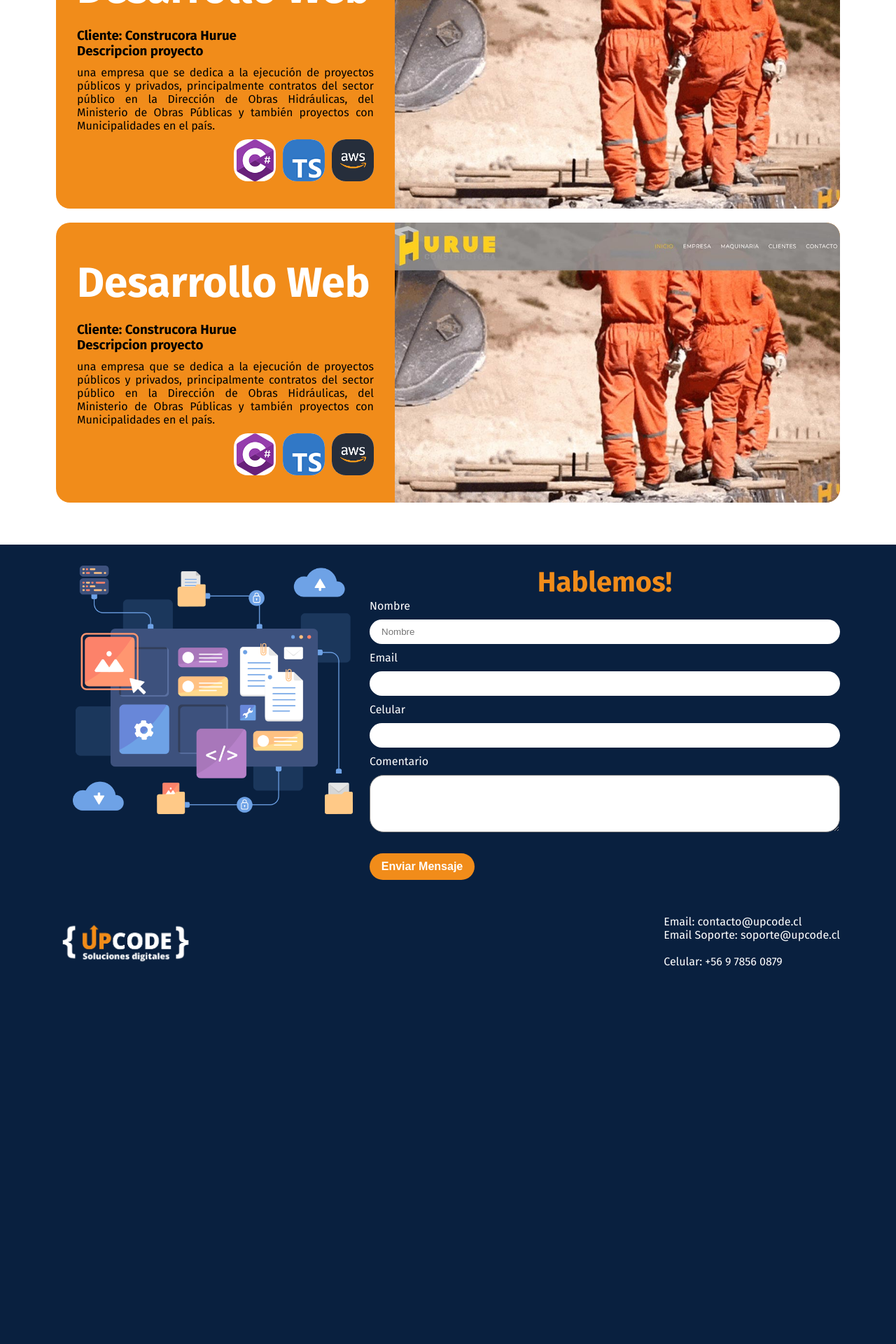
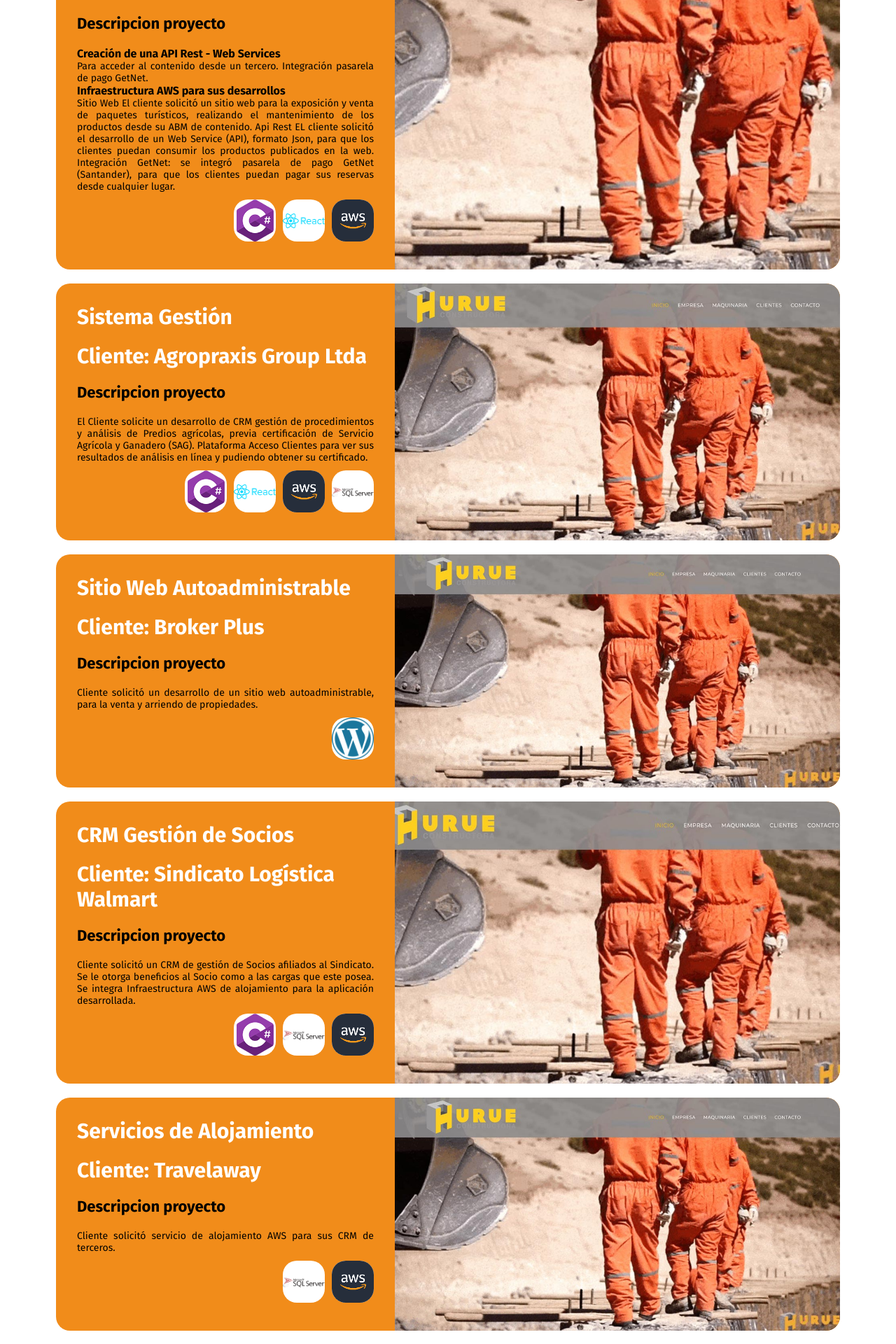
Before and after one commit to xngar/sitio-web-upcode-2024, a React (Create React App) app: page / in a window 1280 px wide. Shown: the part 2880-4800 px from the top of the page at 70% size. Before the commit the page ends 4417 px from the top, so only its background shows below. Built offline with nearby package versions, Linux system fonts and the light colour scheme.

Commit message:
agregando proyectos

```diff
--- a/src/Components/Proyectos/Proyectos.css
+++ b/src/Components/Proyectos/Proyectos.css
@@ -8,7 +8,7 @@
     background-color: var(--colorNaranja);
     border-radius: 20px;
     overflow: hidden;
-    height: 400px;
+    height: fit-content;
     margin-bottom: 20px;
 
 }
@@ -18,7 +18,7 @@
 
     font-size: 60px;
     color:var(--colorNaranja);
-    padding-top: 20px;
+    padding-top: -20px;
     margin-bottom: 20px;
 
 
@@ -36,6 +36,17 @@
 .proyecto-detalle div h2{
     color:white;
     margin-bottom: 20px;
+    font-size: 30px;
+}
+
+.titulo-descripcion{
+    font-size: 22px !important;
+    margin-bottom: 20px !important;
+}
+
+
+.proyecto-detalle div h3{
+    font-size: 16px;
 }
 
 .proyecto-detalle div h3:nth-child(3){
@@ -44,6 +55,7 @@
 
 .proyecto-detalle div p{
     text-align: justify;
+    font-size:14px;
 }
 
 .proyecto-imagen{
--- a/src/Components/Proyectos/Proyectos.jsx
+++ b/src/Components/Proyectos/Proyectos.jsx
@@ -4,33 +4,50 @@ import ImaProy1 from "../../image/imagen-proyecto.jpg";
 import NET from "../../image/csharp.png";
 import TYPES from "../../image/types.png";
 import CLOUD from "../../image/aws.png";
+import AMAZON from "../../image/amazon.png"
+import SQL from "../../image/sql-server.png"
+import REACT from "../../image/react.png"
+import WP from "../../image/WP.png"
 
-
-const Proyectos = ({motion}) => {
+const Proyectos = ({ motion }) => {
   return (
     <div className="proyectos" id="Proyectos">
       <div>
         <h2>Proyectos</h2>
       </div>
       {/* Estructura de cada proyecto */}
+
+
+
+
+      {/* CARD 1 */}
       <motion.div
-      initial={{opacity:0,x:50}}
-      whileInView={{opacity:1, x:0}}
-      transition={{duration:1}}
-
-      className="proyecto">
+        initial={{ opacity: 0, x: 50 }}
+        whileInView={{ opacity: 1, x: 0 }}
+        transition={{ duration: 1 }}
+        className="proyecto"
+      >
         <div className="proyecto-detalle">
           <div>
-            <h2>Desarrollo Web</h2>
-            <h3>
-              Cliente: <span>Construcora Hurue</span>
-            </h3>
-            <h3>Descripcion proyecto</h3>
+            <h2>Sitio Web - Autoadministrable</h2>
+            <h2>
+              Cliente: <span>Turisclub</span>
+            </h2>
+            <h3 className="titulo-descripcion">Descripcion proyecto</h3>
             <p>
-              una empresa que se dedica a la ejecución de proyectos públicos y
-              privados, principalmente contratos del sector público en la
-              Dirección de Obras Hidráulicas, del Ministerio de Obras Públicas y
-              también proyectos con Municipalidades en el país.{" "}
+              <h3>Creación de una API Rest - Web Services</h3>
+              Para acceder al contenido desde un
+              tercero. Integración pasarela de pago GetNet.
+
+              <h3>Infraestructura AWS para sus desarrollos</h3>
+              Sitio Web El cliente solicitó un sitio web
+              para la exposición y venta de paquetes turísticos, realizando el
+              mantenimiento de los productos desde su ABM de contenido. Api Rest
+              EL cliente solicitó el desarrollo de un Web Service (API), formato
+              Json, para que los clientes puedan consumir los productos
+              publicados en la web. Integración GetNet: se integró pasarela de
+              pago GetNet (Santander), para que los clientes puedan pagar sus
+              reservas desde cualquier lugar.
             </p>
           </div>
           <div className="tecnologias">
@@ -38,7 +55,7 @@ const Proyectos = ({motion}) => {
               <img src={NET} />
             </div>
             <div className="tec1">
-              <img src={TYPES} />
+              <img src={REACT} />
             </div>
             <div className="tec1">
               <img src={CLOUD} />
@@ -50,25 +67,26 @@ const Proyectos = ({motion}) => {
         </div>
       </motion.div>
 
+     {/* CARD 2 */}
 
 
-      <motion.div
-      initial={{opacity:0,x:50}}
-      whileInView={{opacity:1, x:0}}
-      transition={{duration:1}}
-      className="proyecto">
+     <motion.div
+        initial={{ opacity: 0, x: 50 }}
+        whileInView={{ opacity: 1, x: 0 }}
+        transition={{ duration: 1 }}
+        className="proyecto"
+      >
         <div className="proyecto-detalle">
           <div>
-            <h2>Desarrollo Web</h2>
-            <h3>
-              Cliente: <span>Construcora Hurue</span>
-            </h3>
-            <h3>Descripcion proyecto</h3>
+            <h2>Sistema Gestión</h2>
+            <h2>
+              Cliente: <span>Agropraxis Group Ltda</span>
+            </h2>
+            <h3 className="titulo-descripcion">Descripcion proyecto</h3>
             <p>
-              una empresa que se dedica a la ejecución de proyectos públicos y
-              privados, principalmente contratos del sector público en la
-              Dirección de Obras Hidráulicas, del Ministerio de Obras Públicas y
-              también proyectos con Municipalidades en el país.{" "}
+            El Cliente solicite un desarrollo de CRM gestión de procedimientos y análisis de Predios agrícolas, previa certificación de Servicio Agrícola y Ganadero (SAG).
+
+Plataforma Acceso Clientes para ver sus resultados de análisis en línea y pudiendo obtener su certificado.
             </p>
           </div>
           <div className="tecnologias">
@@ -76,7 +94,81 @@ const Proyectos = ({motion}) => {
               <img src={NET} />
             </div>
             <div className="tec1">
-              <img src={TYPES} />
+              <img src={REACT} />
+            </div>
+            <div className="tec1">
+              <img src={CLOUD} />
+            </div>
+
+            <div className="tec1">
+              <img src={SQL} />
+            </div>
+          </div>
+        </div>
+        <div className="proyecto-imagen">
+          <img src={ImaProy1} />
+        </div>
+      </motion.div>
+
+      {/* card 3 */}
+
+      <motion.div
+        initial={{ opacity: 0, x: 50 }}
+        whileInView={{ opacity: 1, x: 0 }}
+        transition={{ duration: 1 }}
+        className="proyecto"
+      >
+        <div className="proyecto-detalle">
+          <div>
+            <h2>Sitio Web Autoadministrable</h2>
+            <h2>
+              Cliente: <span>Broker Plus</span>
+            </h2>
+            <h3 className="titulo-descripcion">Descripcion proyecto</h3>
+            <p>
+            Cliente solicitó un desarrollo de un sitio web autoadministrable, para la venta y arriendo de propiedades.
+            </p>
+          </div>
+          <div className="tecnologias">
+            <div className="tec1">
+              <img src={WP} />
+            </div>
+
+
+          </div>
+        </div>
+        <div className="proyecto-imagen">
+          <img src={ImaProy1} />
+        </div>
+      </motion.div>
+
+      {/* card 4  */}
+
+      <motion.div
+        initial={{ opacity: 0, x: 50 }}
+        whileInView={{ opacity: 1, x: 0 }}
+        transition={{ duration: 1 }}
+        className="proyecto"
+      >
+        <div className="proyecto-detalle">
+          <div>
+            <h2>CRM Gestión de Socios</h2>
+            <h2>
+              Cliente: <span>Sindicato Logística Walmart</span>
+            </h2>
+            <h3 className="titulo-descripcion">Descripcion proyecto</h3>
+            <p>
+            Cliente solicitó un CRM de gestión de Socios afiliados al Sindicato.
+Se le otorga beneficios al Socio como a las cargas que este posea. Se integra Infraestructura AWS de alojamiento para la aplicación desarrollada.
+
+            </p>
+          </div>
+          <div className="tecnologias">
+            <div className="tec1">
+              <img src={NET} />
+            </div>
+            <div className="tec1">
+              <img src={SQL} />
             </div>
             <div className="tec1">
               <img src={CLOUD} />
@@ -88,6 +180,38 @@ const Proyectos = ({motion}) => {
         </div>
       </motion.div>
 
+      {/* card 5 */}
+
+      <motion.div
+        initial={{ opacity: 0, x: 50 }}
+        whileInView={{ opacity: 1, x: 0 }}
+        transition={{ duration: 1 }}
+        className="proyecto"
+      >
+        <div className="proyecto-detalle">
+          <div>
+            <h2>Servicios de Alojamiento</h2>
+            <h2>
+              Cliente: <span>Travelaway</span>
+            </h2>
+            <h3 className="titulo-descripcion">Descripcion proyecto</h3>
+            <p>
+            Cliente solicitó servicio de alojamiento AWS para sus CRM de terceros.
+            </p>
+          </div>
+          <div className="tecnologias">
+            <div className="tec1">
+              <img src={SQL} />
+            </div>
+            <div className="tec1">
+              <img src={CLOUD} />
+            </div>
+          </div>
+        </div>
+        <div className="proyecto-imagen">
+          <img src={ImaProy1} />
+        </div>
+      </motion.div>
 
     </div>
   );
```
Also changed, not shown: src/image/WP.png (added).
